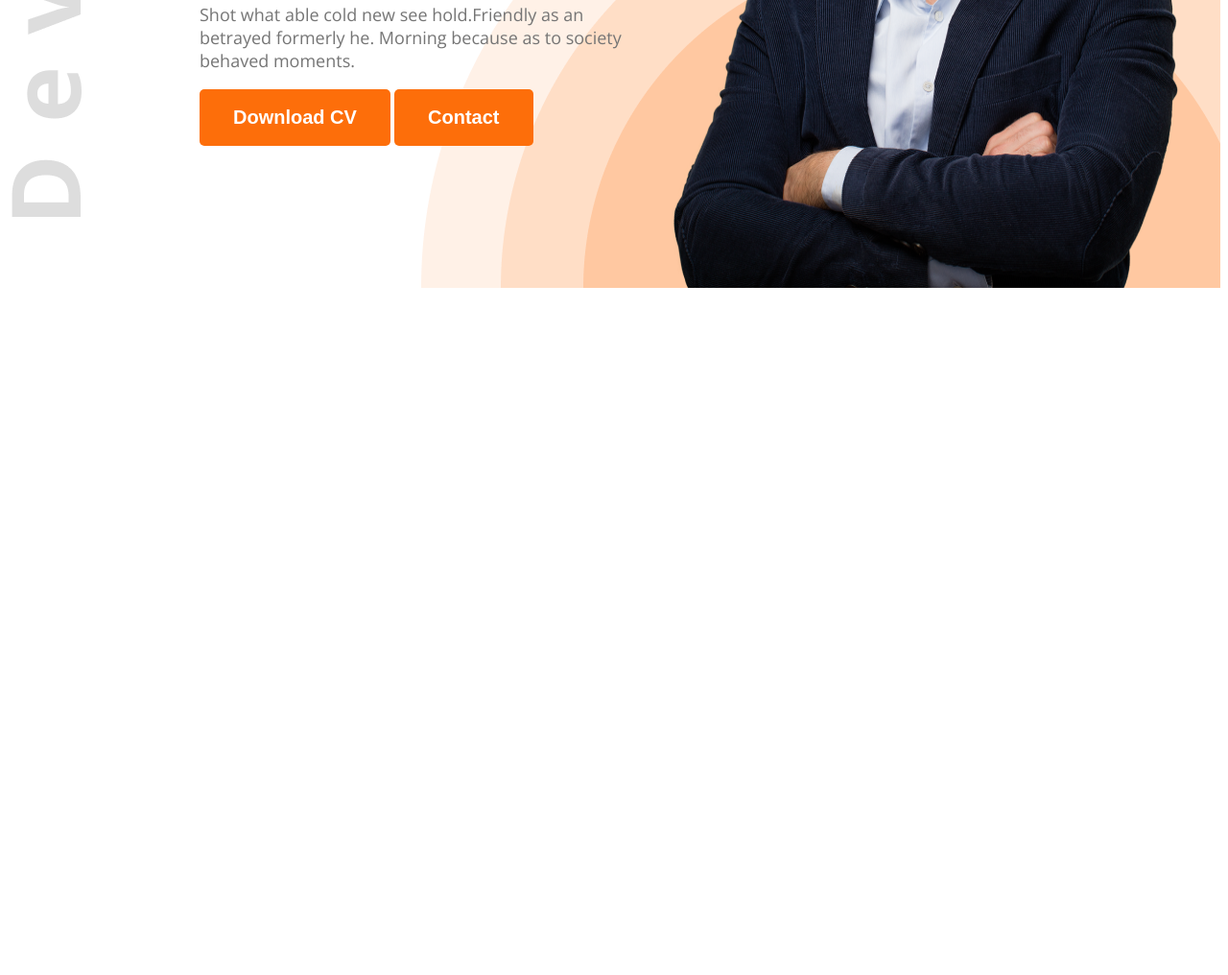
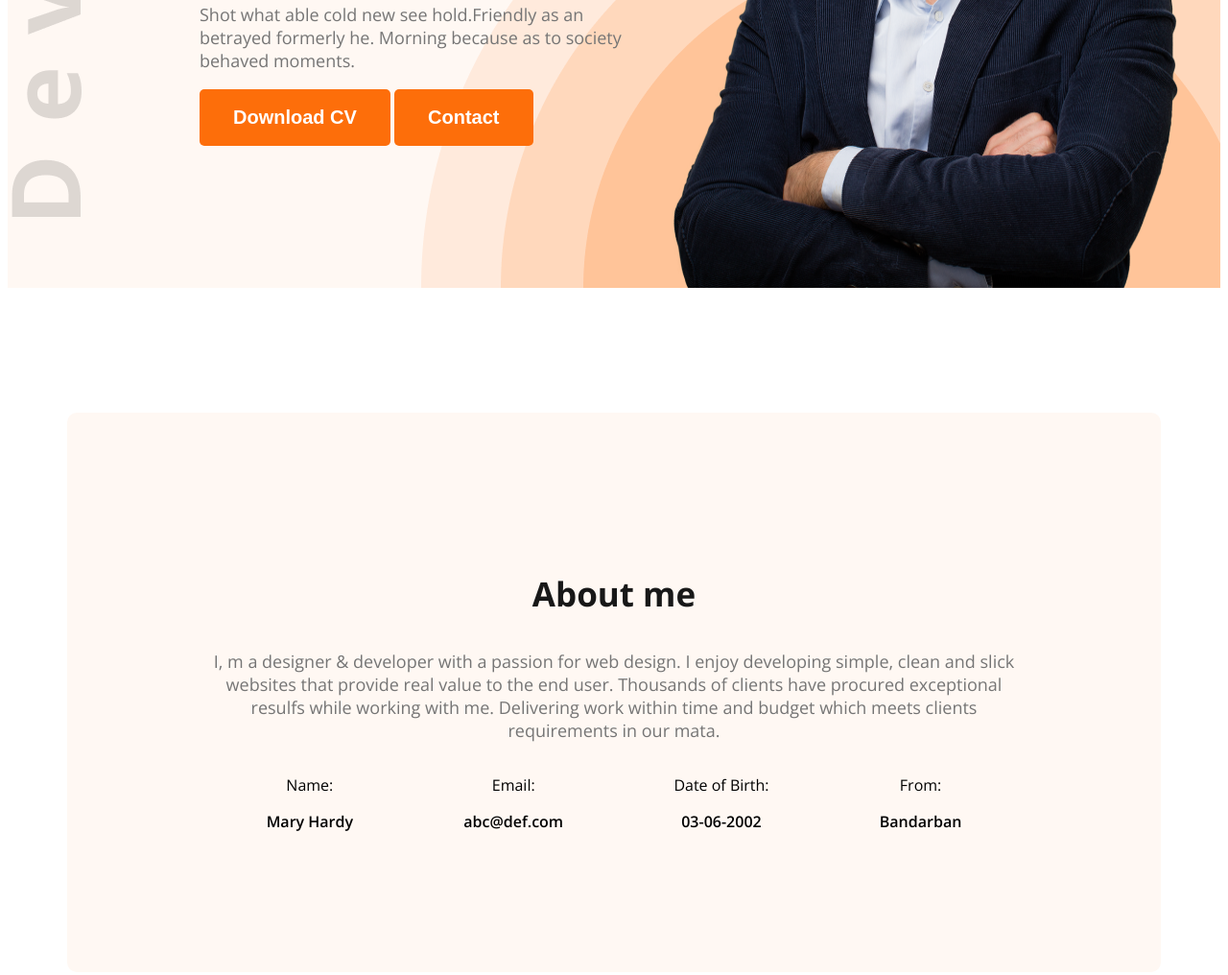
Before and after one commit to yousuf1803/web-developer-portfolio, a plain HTML site: page index.html in a window 1280 px wide. Shown: the part 545-1561 px from the top of the page at 96% size. Before the commit the page ends 853 px from the top, so only its background shows below. Drawn offline with nearby package versions, Linux system fonts and the light colour scheme.

Commit message:
added a new section

```diff
--- a/index.html
+++ b/index.html
@@ -10,7 +10,7 @@
     <link rel="stylesheet" href="styles/portfolio.css">
 </head>
 <body class="open-sans-normal ">
-    <header class="header">
+    <header class="header secondary-bg">
         <nav>
             <h3 class="nav-tittle">Ma<span class="text-primary">r</span>y</h3>
             <ul>
@@ -33,6 +33,29 @@
 
     </header>
     <main>
+        <section class="about secondary-bg">
+            <h3 class="section-tittle">About me</h3>
+            <p class="section-description">I, m a designer & developer with a passion for web design. I enjoy developing simple, clean and slick websites that provide real value to the end user. Thousands of clients have procured exceptional resulfs while working with me. Delivering work within time and budget which meets clients requirements in our mata.</p>
+            <div class="about-items">
+                <div class="about-item">
+                    <p class="item-tittle">Name:</p>
+                    <p class="item-description">Mary Hardy</p>
+                </div>
+                <div class="about-item">
+                    <p class="item-tittle">Email:</p>
+                    <p class="item-description">abc@def.com</p>
+                </div>
+                <div class="about-item">
+                    <p class="item-tittle">Date of Birth:</p>
+                    <p class="item-description">03-06-2002</p>
+                </div>
+                <div class="about-item">
+                    <p class="item-tittle">From:</p>
+                    <p class="item-description">Bandarban</p>
+                </div>
+            </div>
+
+        </section>
 
     </main>
     <footer>
--- a/styles/portfolio.css
+++ b/styles/portfolio.css
@@ -7,6 +7,10 @@
     "wdth" 100;
 }
 /* Shared style */
+main{
+    max-width: 1140px;
+    margin:0 auto;
+}
 .header{
     background-image: url('../images/developer.png'),url('../images/header_bg.png') ;
     background-repeat: no-repeat;
@@ -80,3 +84,29 @@ nav ul li a{
     width: 584px;
     height: 686px;
 }
+.section-tittle{
+    font-weight: bold;
+    font-size: 35px;
+    color: #181818;
+}
+.section-description{
+    font-size: 18px;
+    color: #757575;
+}
+.secondary-bg{
+    background-color: #FFF8F3;
+}
+/* about style */
+.about{
+    border-radius: 10px;
+    padding: 130px 150px;
+    text-align: center;
+    margin-top: 130px;
+}
+.item-description{
+    font-weight: 600;
+}
+.about-items{
+    display: flex;
+    justify-content: space-around;
+}
```
